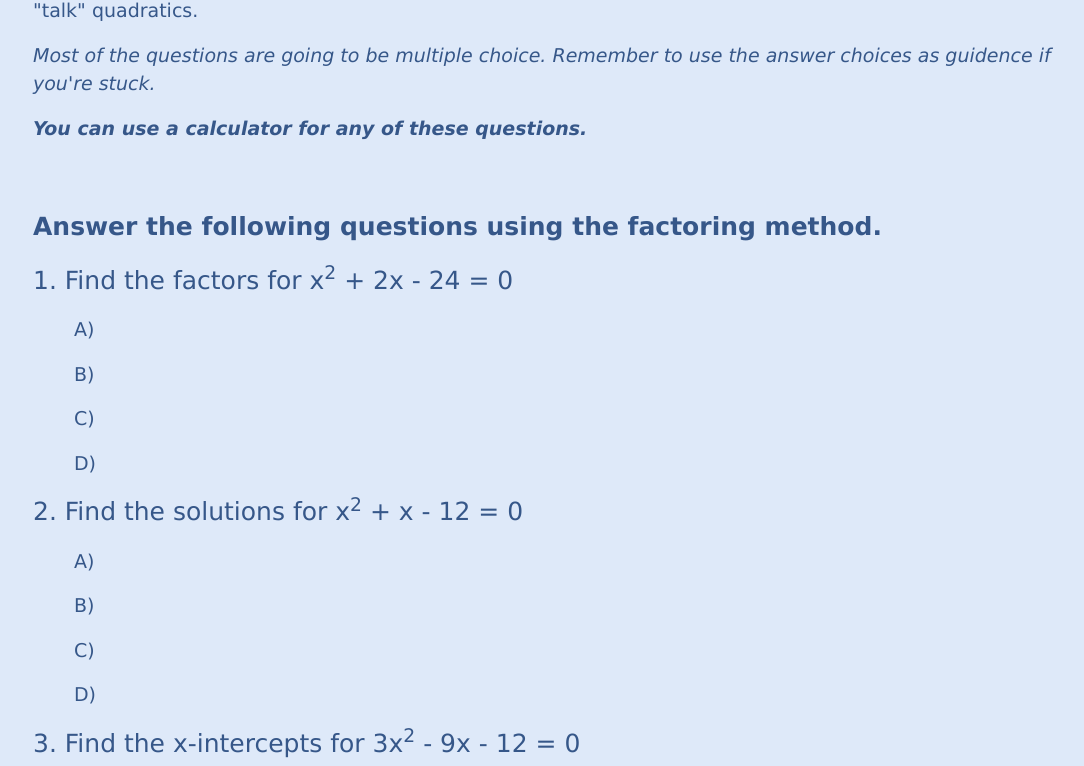
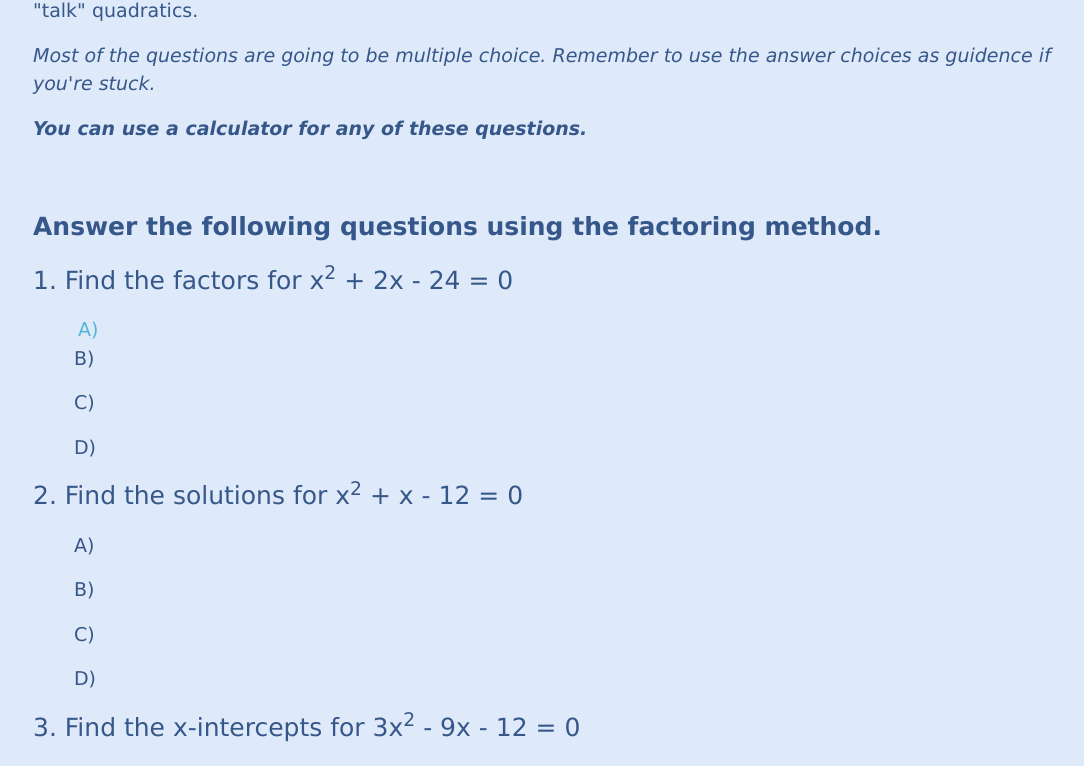
Before and after one commit to YomenT/bluebird-teaching, a React (Create React App) app in the folder reactapp/: page /passport_to_advanced_math/quadratics_foundations_checkup in a window 1280 px wide. Shown: the part 767-1533 px from the top of the page, without its empty margins (95-1179 px from the left). Built offline with nearby package versions, Linux system fonts and the light colour scheme.

Commit message:
CSS Testing

```diff
--- a/reactapp/src/components/passport-to-advanced-math/QuadraticEquationsFoundationTest.js
+++ b/reactapp/src/components/passport-to-advanced-math/QuadraticEquationsFoundationTest.js
@@ -55,7 +55,7 @@ class QuadraticEquationsFoundationTest extends React.Component {
                     </p>
 
                     <p className='p-body'>1.  Find the factors for x<sup>2</sup> + 2x - 24 = 0</p>
-                    <p className="p-body-small" style={{ marginLeft: "4%"}}>A)  </p>
+                    <p className="p-body-small" id="answer-choice" style={{ marginLeft: "4%"}}>A)  </p>
                     <p className="p-body-small" style={{ marginLeft: "4%"}}>B)  </p>
                     <p className="p-body-small" style={{ marginLeft: "4%"}}>C)  </p>
                     <p className="p-body-small" style={{ marginLeft: "4%"}}>D)  </p>
--- a/reactapp/src/index.css
+++ b/reactapp/src/index.css
@@ -187,6 +187,19 @@ a:hover {
    cursor: pointer;
 }
 
+#answer-choice {
+  box-shadow: inset 0 0 0 0 #54b3d6;
+  color: #54b3d6;
+  margin: 0 -.25rem;
+  padding: 0 .25rem;
+  transition: color .3s ease-in-out, box-shadow .3s ease-in-out;
+}
+
+#answer-choice:hover {
+  box-shadow: inset 100px 0 0 0 #54b3d6;
+  color: white;
+}
+
 .anchor {
   color: #5b92e5;
 }
```
